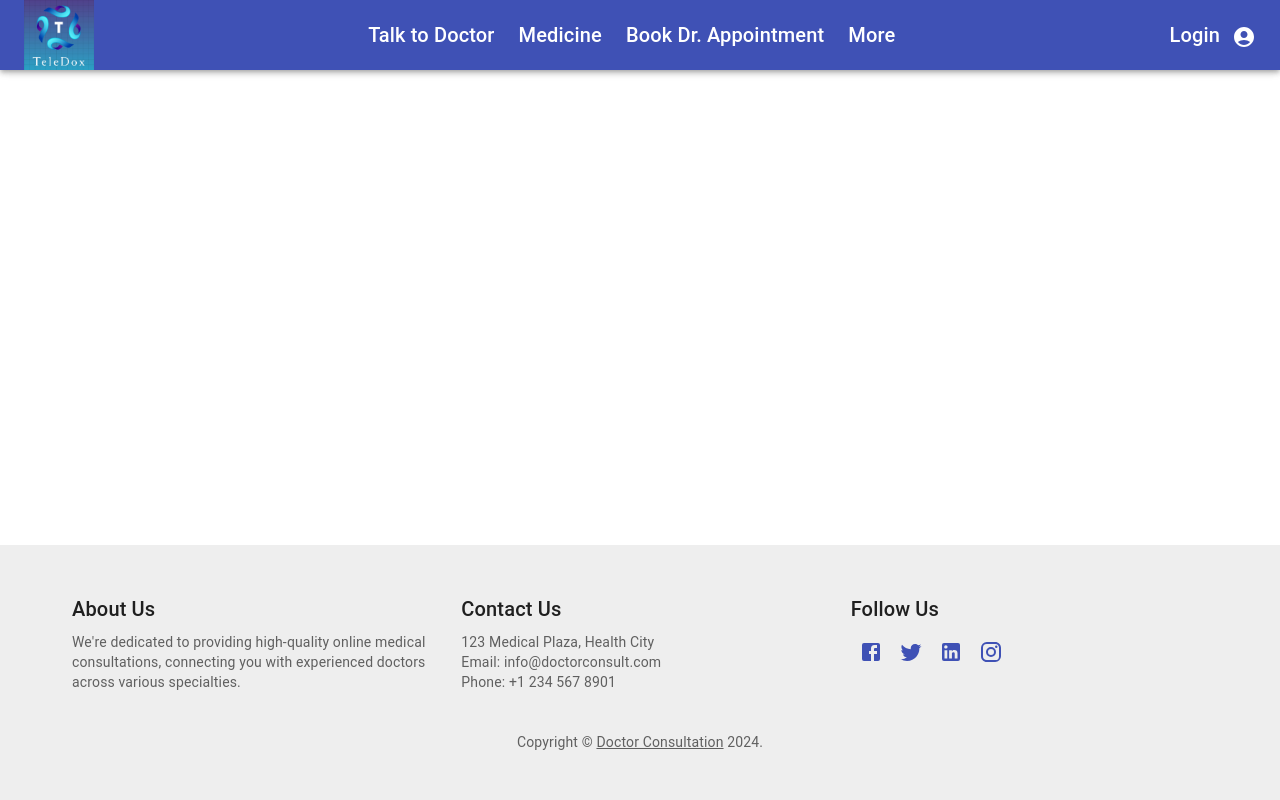
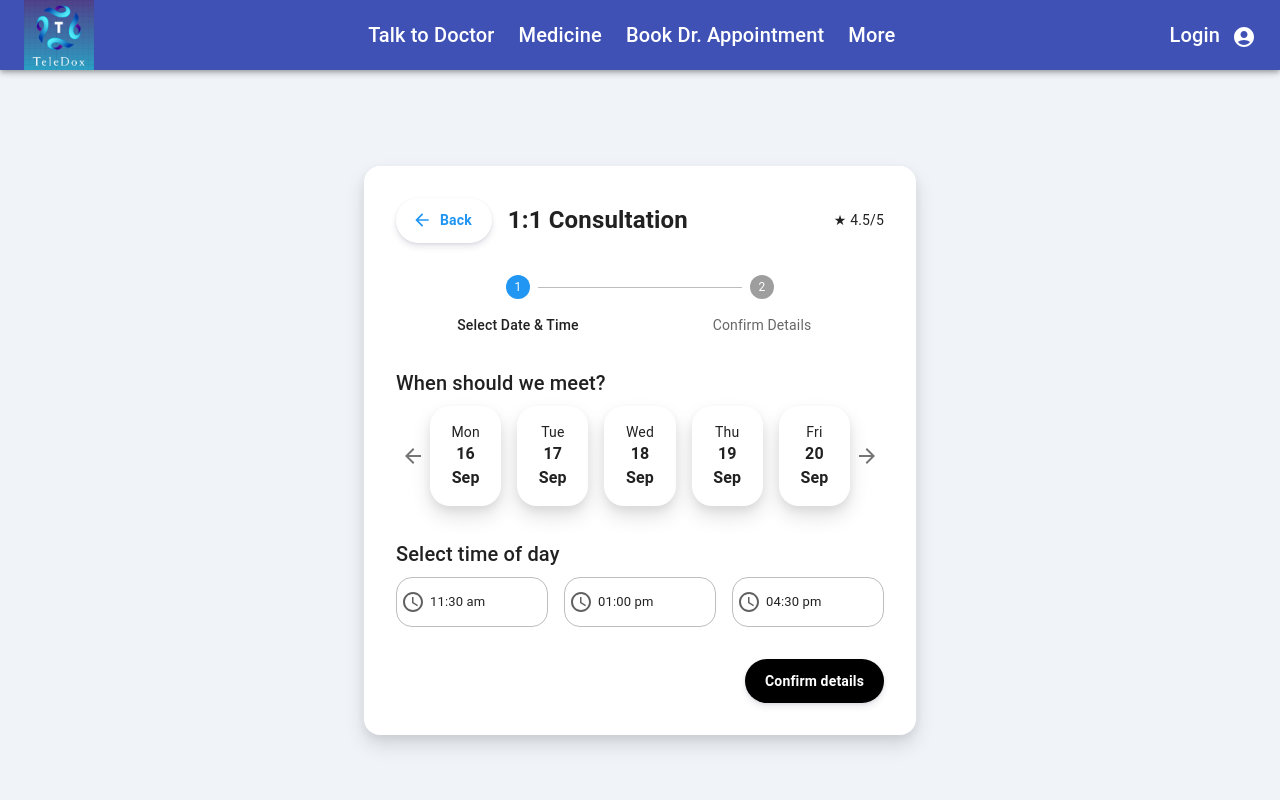
Before and after one commit to Bikisome/Telemedicine, a React (Vite) app: page /consultnow in a window 1280 px wide. Shown: the top 800 px of the page. Built offline with nearby package versions, Linux system fonts and the light colour scheme.

Commit message:
consult now page created

```diff
--- a/src/App.jsx
+++ b/src/App.jsx
@@ -6,6 +6,7 @@ import ShowAllDrs from "./pages/ShowAllDrs";
 import "./App.css";
 import LogIn from "./pages/Login";
 import SignUp from "./pages/SignUp";
+import ConsultationBooking from "./pages/ConsultationBooking";
 
 function App() {
   return (
@@ -16,8 +17,8 @@ function App() {
         <Route path="/showalldoctors" element={<ShowAllDrs />} />
         <Route path="/signup" element={<SignUp />} />
         <Route path="/login" element={<LogIn />} />
-        {/* changed by hitesh kumar */}
-        {/* changed by alok ranjan  */}
+        <Route path="/consultnow" element={<ConsultationBooking/>}></Route>
+
       </Routes>
     </Layout>
   );
--- /dev/null
+++ b/src/pages/ConsultationBooking.jsx
@@ -0,0 +1,267 @@
+import React, { useState } from 'react';
+import {
+  Typography,
+  TextField,
+  Button,
+  Box,
+  Checkbox,
+  FormControlLabel,
+  ThemeProvider,
+  createTheme,
+  CssBaseline,
+  Container,
+  Paper,
+  Stepper,
+  Step,
+  StepLabel,
+  IconButton,
+  Grid,
+  Chip,
+} from '@mui/material';
+import ArrowBackIcon from '@mui/icons-material/ArrowBack';
+import ArrowForwardIcon from '@mui/icons-material/ArrowForward';
+import AccessTimeIcon from '@mui/icons-material/AccessTime';
+import { Link } from 'react-router-dom';
+
+const theme = createTheme({
+  palette: {
+    primary: {
+      main: '#2196F3',
+    },
+    secondary: {
+      main: '#FF4081',
+    },
+    background: {
+      default: '#F0F4F8',
+    },
+  },
+  typography: {
+    fontFamily: '"Poppins", "Roboto", "Arial", sans-serif',
+  },
+  components: {
+    MuiButton: {
+      styleOverrides: {
+        root: {
+          borderRadius: 30,
+          textTransform: 'none',
+          fontWeight: 600,
+          padding: '10px 20px',
+          boxShadow: '0 4px 6px rgba(50, 50, 93, 0.11), 0 1px 3px rgba(0, 0, 0, 0.08)',
+          transition: 'all 0.3s ease',
+          '&:hover': {
+            transform: 'translateY(-2px)',
+            boxShadow: '0 7px 14px rgba(50, 50, 93, 0.1), 0 3px 6px rgba(0, 0, 0, 0.08)',
+          },
+        },
+      },
+    },
+    MuiPaper: {
+      styleOverrides: {
+        root: {
+          borderRadius: 20,
+          boxShadow: '0 10px 20px rgba(0, 0, 0, 0.12), 0 4px 8px rgba(0, 0, 0, 0.06)',
+        },
+      },
+    },
+  },
+});
+
+const ConsultationBooking = () => {
+  const [activeStep, setActiveStep] = useState(0);
+  const [selectedDate, setSelectedDate] = useState(null);
+  const [selectedTime, setSelectedTime] = useState(null);
+
+  const handleNext = () => {
+    setActiveStep((prevActiveStep) => prevActiveStep + 1);
+  };
+
+  const handleBack = () => {
+    setActiveStep((prevActiveStep) => prevActiveStep - 1);
+  };
+
+  const handleDateSelect = (date) => {
+    setSelectedDate(date);
+  };
+
+  const handleTimeSelect = (time) => {
+    setSelectedTime(time);
+  };
+
+  const DateSelection = () => {
+    const dates = [
+      { day: 'Mon', date: '16 Sep' },
+      { day: 'Tue', date: '17 Sep' },
+      { day: 'Wed', date: '18 Sep' },
+      { day: 'Thu', date: '19 Sep' },
+      { day: 'Fri', date: '20 Sep' },
+    ];
+
+    return (
+      <Box>
+        <Typography variant="h6" gutterBottom>When should we meet?</Typography>
+        <Box sx={{ display: 'flex', justifyContent: 'space-between', mb: 4 }}>
+          <IconButton size="small">
+            <ArrowBackIcon />
+          </IconButton>
+          <Box sx={{ display: 'flex', gap: 2 }}>
+            {dates.map((item, index) => (
+              <Paper
+                key={index}
+                elevation={selectedDate === item.date ? 3 : 1}
+                sx={{
+                  p: 2,
+                  textAlign: 'center',
+                  cursor: 'pointer',
+                  bgcolor: selectedDate === item.date ? 'primary.main' : 'background.paper',
+                  color: selectedDate === item.date ? 'white' : 'text.primary',
+                  '&:hover': {
+                    bgcolor: 'primary.light',
+                    color: 'white',
+                  },
+                }}
+                onClick={() => handleDateSelect(item.date)}
+              >
+                <Typography variant="body2">{item.day}</Typography>
+                <Typography variant="body1" fontWeight="bold">{item.date}</Typography>
+              </Paper>
+            ))}
+          </Box>
+          <IconButton size="small">
+            <ArrowForwardIcon />
+          </IconButton>
+        </Box>
+        <Typography variant="h6" gutterBottom>Select time of day</Typography>
+        <Grid container spacing={2}>
+          {['11:30 am', '01:00 pm', '04:30 pm'].map((time, index) => (
+            <Grid item xs={4} key={index}>
+              <Chip
+                icon={<AccessTimeIcon />}
+                label={time}
+                onClick={() => handleTimeSelect(time)}
+                color={selectedTime === time ? 'primary' : 'default'}
+                variant={selectedTime === time ? 'filled' : 'outlined'}
+                sx={{ width: '100%', justifyContent: 'flex-start', py: 3 }}
+              />
+            </Grid>
+          ))}
+        </Grid>
+      </Box>
+    );
+  };
+
+  const BookingDetails = () => (
+    <Box>
+      <Typography variant="h6" gutterBottom>Booking Details</Typography>
+      <Box sx={{ bgcolor: 'grey.100', p: 2, borderRadius: 2, mb: 3 }}>
+        <Typography variant="body1" fontWeight="bold">
+          {selectedDate}
+        </Typography>
+        <Typography variant="body2" color="text.secondary">
+          {selectedTime}
+        </Typography>
+        <Button size="small" sx={{ mt: 1 }} onClick={handleBack}>Change</Button>
+      </Box>
+
+      <TextField fullWidth label="Name" variant="outlined" margin="normal" />
+      <TextField fullWidth label="Email" variant="outlined" margin="normal" />
+      <TextField
+        fullWidth
+        label="Phone Number"
+        variant="outlined"
+        margin="normal"
+        InputProps={{
+          startAdornment: <Typography sx={{ mr: 1 }}>+91</Typography>,
+        }}
+      />
+
+      <FormControlLabel
+        control={<Checkbox defaultChecked />}
+        label="Receive booking details on phone"
+        sx={{ mt: 2, mb: 3 }}
+      />
+
+      <Typography variant="h6" gutterBottom>Order summary</Typography>
+      <Box sx={{ display: 'flex', justifyContent: 'space-between', mb: 1 }}>
+        <Typography variant="body1">1 x 1:1 Consultant</Typography>
+        <Typography variant="body1">₹ 1199.0</Typography>
+      </Box>
+      <Box sx={{ display: 'flex', justifyContent: 'space-between', mb: 2 }}>
+        <Typography variant="body1">Other</Typography>
+        <Typography variant="body1">₹ 0.0</Typography>
+      </Box>
+      <Box sx={{ display: 'flex', justifyContent: 'space-between', mb: 3 }}>
+        <Typography variant="body1" fontWeight="bold">Total</Typography>
+        <Typography variant="body1" fontWeight="bold">₹ 1199.0</Typography>
+      </Box>
+
+      <Typography variant="body2" color="text.secondary" sx={{ mb: 3 }}>
+        Payments are 100% secure & encrypted
+      </Typography>
+    </Box>
+  );
+
+  return (
+    <ThemeProvider theme={theme}>
+      <CssBaseline />
+      <Container maxWidth="sm" sx={{ py: 8 }}>
+        <Paper elevation={3} sx={{ p: 4, borderRadius: 4 }}>
+          <Box sx={{ display: 'flex', alignItems: 'center', mb: 4 }}>
+            <Button
+              component={Link}
+              to="/"
+              startIcon={<ArrowBackIcon />}
+              sx={{ mr: 2 }}
+            >
+              Back
+            </Button>
+            <Typography variant="h5" component="h1" fontWeight="bold">
+              1:1 Consultation
+            </Typography>
+            <Typography variant="body2" sx={{ ml: 'auto' }}>
+              ★ 4.5/5
+            </Typography>
+          </Box>
+
+          <Stepper activeStep={activeStep} alternativeLabel sx={{ mb: 4 }}>
+            <Step>
+              <StepLabel>Select Date & Time</StepLabel>
+            </Step>
+            <Step>
+              <StepLabel>Confirm Details</StepLabel>
+            </Step>
+          </Stepper>
+
+          {activeStep === 0 ? <DateSelection /> : <BookingDetails />}
+
+          <Box sx={{ display: 'flex', justifyContent: 'flex-end', mt: 4 }}>
+            {activeStep === 1 && (
+              <Button onClick={handleBack} sx={{ mr: 1 }}>
+                Back
+              </Button>
+            )}
+            <Button
+              variant="contained"
+              onClick={activeStep === 0 ? handleNext : undefined}
+              sx={{
+                bgcolor: 'black',
+                color: 'white',
+                '&:hover': { bgcolor: 'grey.900' },
+              }}
+            >
+              {activeStep === 0 ? 'Confirm details' : 'Confirm & pay'}
+            </Button>
+          </Box>
+
+          {activeStep === 1 && (
+            <Box sx={{ display: 'flex', justifyContent: 'space-between', mt: 2 }}>
+              <Typography variant="body2">Terms</Typography>
+              <Typography variant="body2">Privacy</Typography>
+            </Box>
+          )}
+        </Paper>
+      </Container>
+    </ThemeProvider>
+  );
+};
+
+export default ConsultationBooking;
--- a/src/pages/Home.jsx
+++ b/src/pages/Home.jsx
@@ -209,6 +209,8 @@ const DoctorInfo = ({ doctor }) => (
               color="secondary"
               size="large"
               fullWidth
+               component={Link}
+            to="/consultnow"
               sx={{ py: 1.5, borderRadius: 30 }}
               startIcon={<LocalHospitalIcon />}
             >
```
